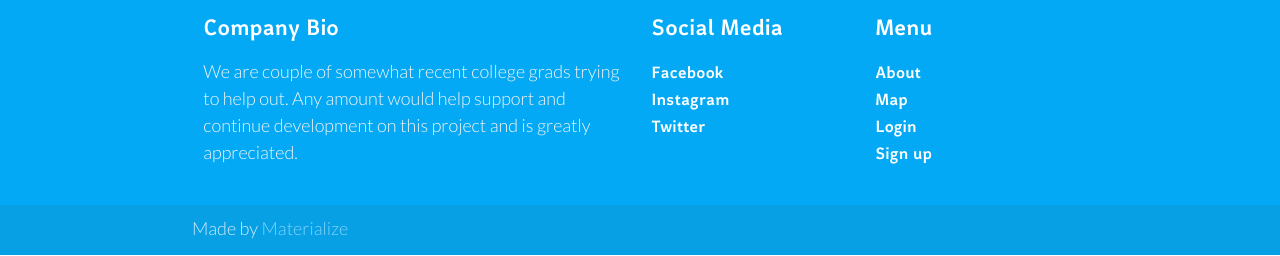
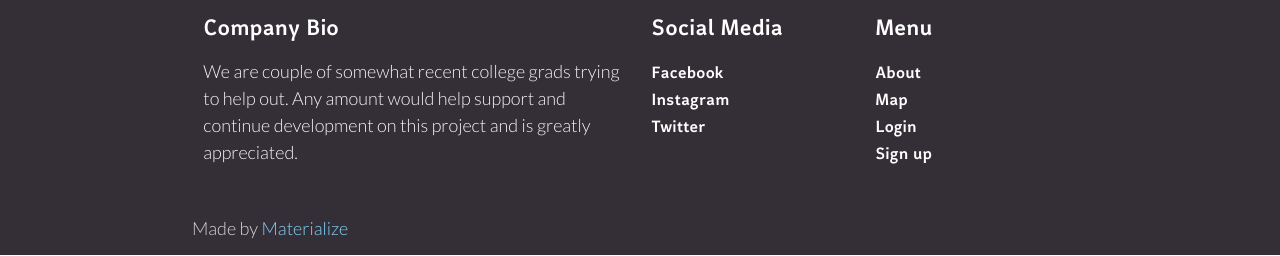
Before and after one commit to justokarell/Sal, a Django app: page / in a window 1280 px wide. Shown: the part 1754-2010 px from the top of the page. Run offline with Django 3.2, Linux system fonts and the light colour scheme; some libraries are stand-ins or nearby versions.

Commit message:
Slight Header styling tweak

```diff
--- a/Sal_django_site/main/Templates/main/header.html
+++ b/Sal_django_site/main/Templates/main/header.html
@@ -31,7 +31,7 @@
     display: grid;
     height: 30pc;
     margin: auto;
-    background-color: lightskyblue;
+
   }
 .navbar {
     align-self: center;
@@ -41,6 +41,7 @@
     margin: auto;
     margin-top: 10pt;
     padding: 2pt;
+
   }
   .nav-wrapper {
     width: 90%;
@@ -52,9 +53,12 @@
   <!-- NAVBAR -->
   <section>
 
-    <nav class="light-blue lighten-1" role="navigation">
+    <nav style="background-color: #342E37" role="navigation">
       <div class="nav-wrapper container">
-        <a id="logo-container" href="" class=" center brand-logo">Salhateswaste</a>
+        <!-- <a id="logo-container" href="" class=" center brand-logo">Salhateswaste</a> -->
+        <a href="/" target="_blank" class=" center brand-logo">
+          <img alt="Logo" src="{% static 'images/sal_hates_waste_logo.png' %}" height="55" style="display: block;  color: #ffffff; font-size: 16px;" border="0">
+      </a>
         <ul class="right hide-on-med-and-down">
           {% if user.is_authenticated %}
           <li><a href="account">{{user.org_name|title}}</a></li>
--- a/Sal_django_site/main/Templates/main/home.html
+++ b/Sal_django_site/main/Templates/main/home.html
@@ -238,7 +238,7 @@
 
 
 
-    <footer class="page-footer light-blue">
+    <footer class="page-footer" style="background-color: #342E37">
       <div class="container">
         <div class="row">
           <div class="col l6 s12">
```
